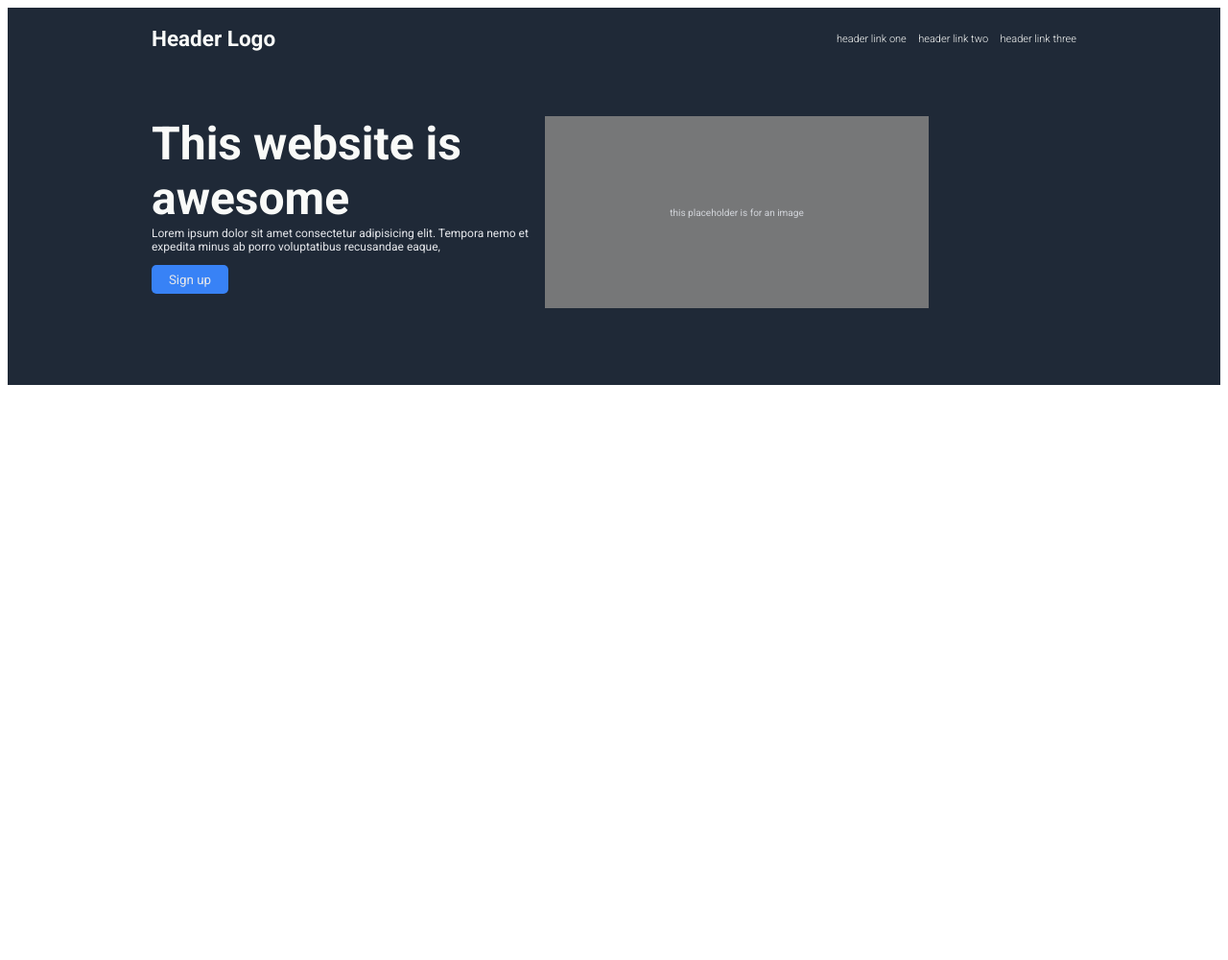
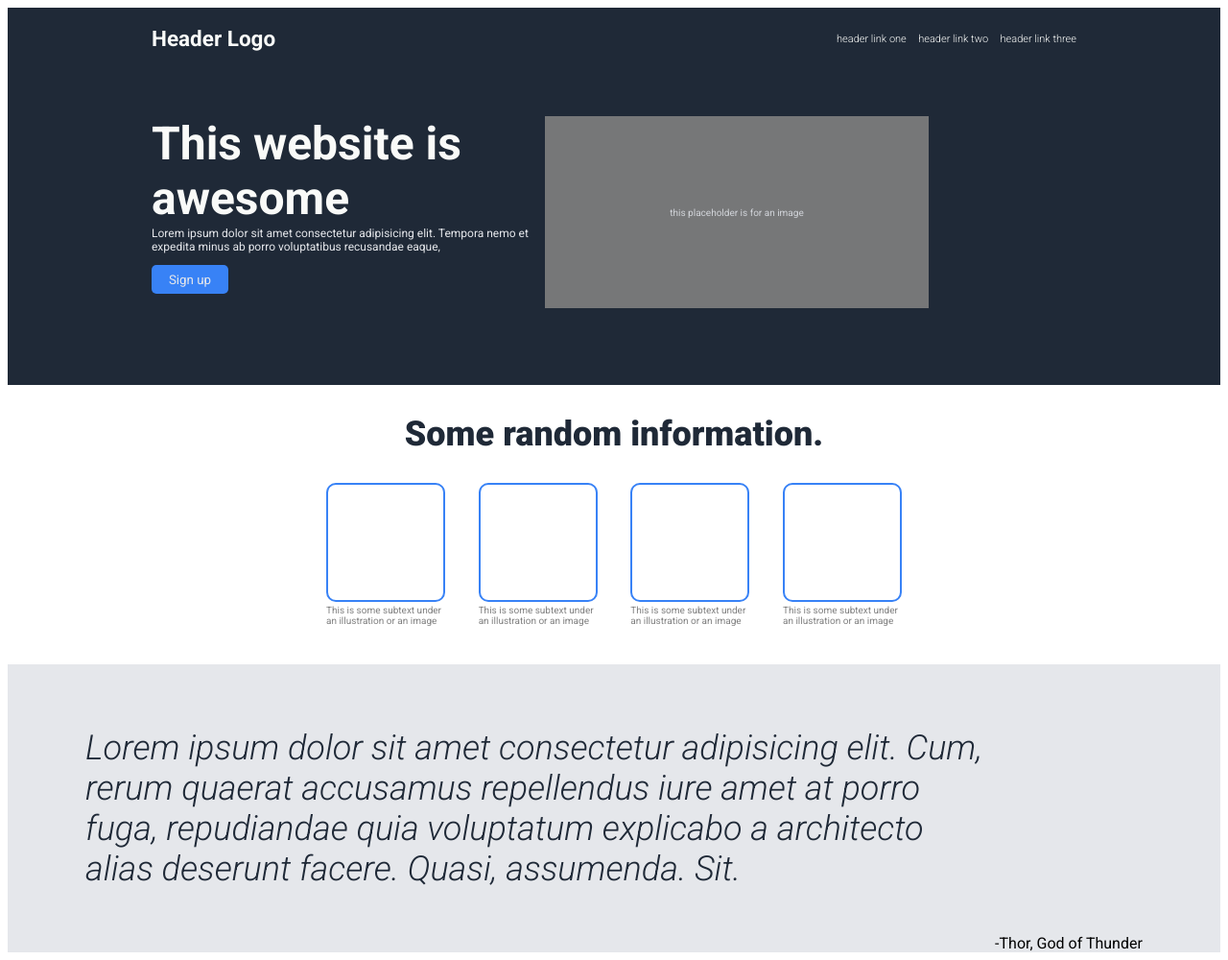
Before and after one commit to Oraelys/New-Class-Repository, a plain HTML site: page Code Along/Landing page.html in a window 1280 px wide. Shown: the whole page at 96% size. Before the commit the page ends 800 px from the top, so only its background shows below. Drawn offline with Linux system fonts and the light colour scheme.

Commit message:
landing page

```diff
--- a/Code Along/Landing page.html
+++ b/Code Along/Landing page.html
@@ -11,6 +11,7 @@
     <link
         href="https://fonts.googleapis.com/css2?family=Poppins:ital,wght@0,100;0,200;0,300;0,400;0,500;0,600;0,700;0,800;0,900;1,100;1,200;1,300;1,400;1,500;1,600;1,700;1,800;1,900&family=Roboto:ital,wght@0,100..900;1,100..900&display=swap"
         rel="stylesheet">
+    <!-- <link rel="stylesheet" href="landing page media queries.css"> -->
 </head>
 
 <body>
@@ -37,9 +38,52 @@
                 this placeholder is for an image
             </div>
         </section>
+    </section>
+
+    <section class="Middle">
+
+        <h1 class="info-header">
+            Some random information.
+        </h1>
+        <section class="articles">
+            <article class="info">
+                <div class="info-img"></div>
+                <p class="info-text">
+                    This is some subtext under an illustration or an image
+                </p>
+            </article>
+            <article class="info">
+                <div class="info-img"></div>
+                <p class="info-text">
+                    This is some subtext under an illustration or an image
+                </p>
+            </article>
+            <article class="info">
+                <div class="info-img"></div>
+                <p class="info-text">
+                    This is some subtext under an illustration or an image
+                </p>
+            </article>
+            <article class="info">
+                <div class="info-img"></div>
+                <p class="info-text">
+                    This is some subtext under an illustration or an image
+                </p>
+            </article>
+        </section>
 
 
     </section>
+    <blockquote class="quote">
+
+        <p class="text-box">
+            Lorem ipsum dolor sit amet consectetur adipisicing elit. Cum, rerum quaerat accusamus repellendus iure amet
+            at porro fuga, repudiandae quia voluptatum explicabo a architecto alias deserunt facere. Quasi, assumenda.
+            Sit.
+        </p>
+
+        <div class="author">-Thor, God of Thunder</div>
+    </blockquote>
 </body>
 
 </html>
--- a/Code Along/Landing.css
+++ b/Code Along/Landing.css
@@ -83,3 +83,78 @@
     align-content: center;
     opacity: 90%;
 }
+
+.right-side text {
+    opacity: 100%;
+}
+
+.Middle .info {
+    /* display: flex; */
+    justify-self: center;
+}
+
+.Middle .info-header {
+    text-align: center;
+    font-size: 36px;
+    color: #1f2937;
+    font-weight: 900;
+
+}
+
+.Middle .info .info-img {
+    width: 120px;
+    height: 120px;
+    border: 2px solid #3882f6;
+    border-radius: 10px;
+
+}
+
+.Middle .info .info-text {
+    width: 120px;
+    font-size: 10px;
+    color: gray;
+    justify-content: center;
+    margin-top: 3px;
+}
+
+.articles {
+    display: flex;
+    justify-content: space-between;
+    width: 600px;
+    justify-self: center;
+    margin-bottom: 30px;
+}
+
+.quote {
+    display: flex;
+    width: 100%;
+    height: 300px;
+    background-color: #e5e7eb;
+    margin: 0px;
+
+    justify-content: center;
+    align-items: center;
+}
+
+.quote .text-box {
+
+    font-style: italic;
+    font-weight: 300;
+    color: #1f2937;
+    width: 75%;
+    font-size: 36px;
+
+}
+
+.quote .author {
+    justify-self: flex-end;
+    align-self: flex-end;
+}
+
+
+@media (max-width:400px) {
+    .logo {
+        margin-left: 1em;
+    }
+
+}
```
Also changed, not shown: Code Along/landing page media queries.css (added).
